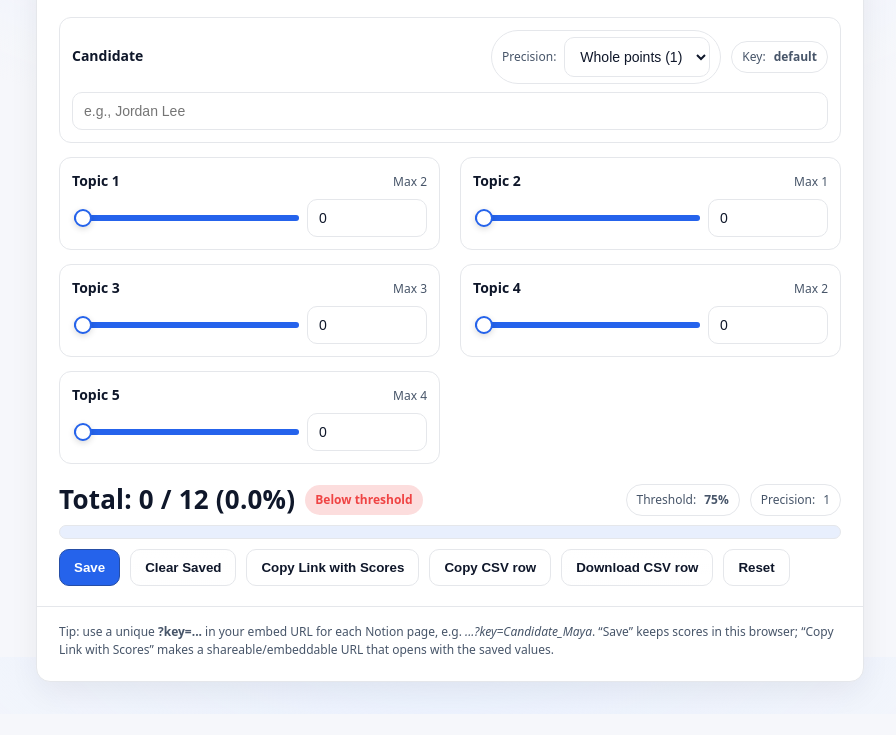
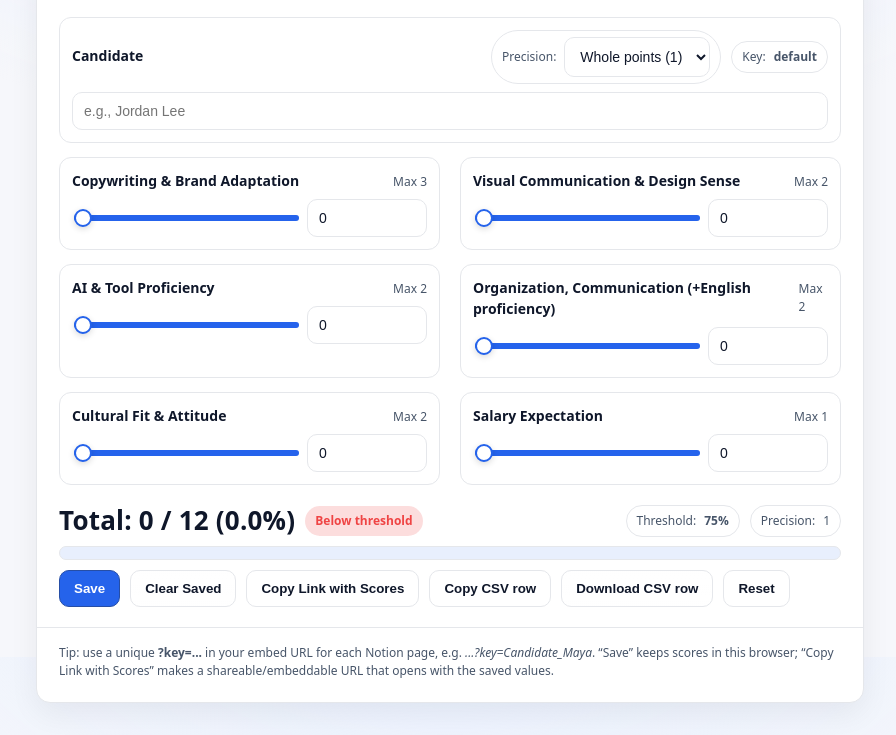
Before and after one commit to pepantoja/Fun-coding, a plain HTML site: page index.html in a window 1280 px wide. Shown: the part 143-878 px from the top of the page, without its empty margins (190-1086 px from the left). Before the commit the page ends 857 px from the top, so only its background shows below. Drawn offline with Linux system fonts and the light colour scheme.

Commit message:
Update index.html

```diff
--- a/index.html
+++ b/index.html
@@ -56,7 +56,7 @@
       <header>
         <h1 id="title">Candidate Scorecard</h1>
         <p>
-          5 topics • Max total: <strong id="maxTotal">—</strong> points • Local only (no server)
+          6 topics • Max total: <strong id="maxTotal">—</strong> points • Local only (no server)
         </p>
       </header>
 
@@ -120,11 +120,12 @@
        ------------------------- */
     const SCORECARD_CONFIG = {
       topics: [
-        { id: 't1', label: 'Topic 1', max: 2 },
-        { id: 't2', label: 'Topic 2', max: 1 },
-        { id: 't3', label: 'Topic 3', max: 3 },
-        { id: 't4', label: 'Topic 4', max: 2 },
-        { id: 't5', label: 'Topic 5', max: 4 },
+        { id: 't1', label: 'Copywriting & Brand Adaptation', max: 3 },
+        { id: 't2', label: 'Visual Communication & Design Sense', max: 2 },
+        { id: 't3', label: 'AI & Tool Proficiency', max: 2 },
+        { id: 't4', label: 'Organization, Communication (+English proficiency)', max: 2 },
+        { id: 't5', label: 'Cultural Fit & Attitude', max: 2 },
+        { id: 't6', label: 'Salary Expectation', max: 1 },
       ],
       passThresholdPct: 75,
       initialPrecision: 1
```
